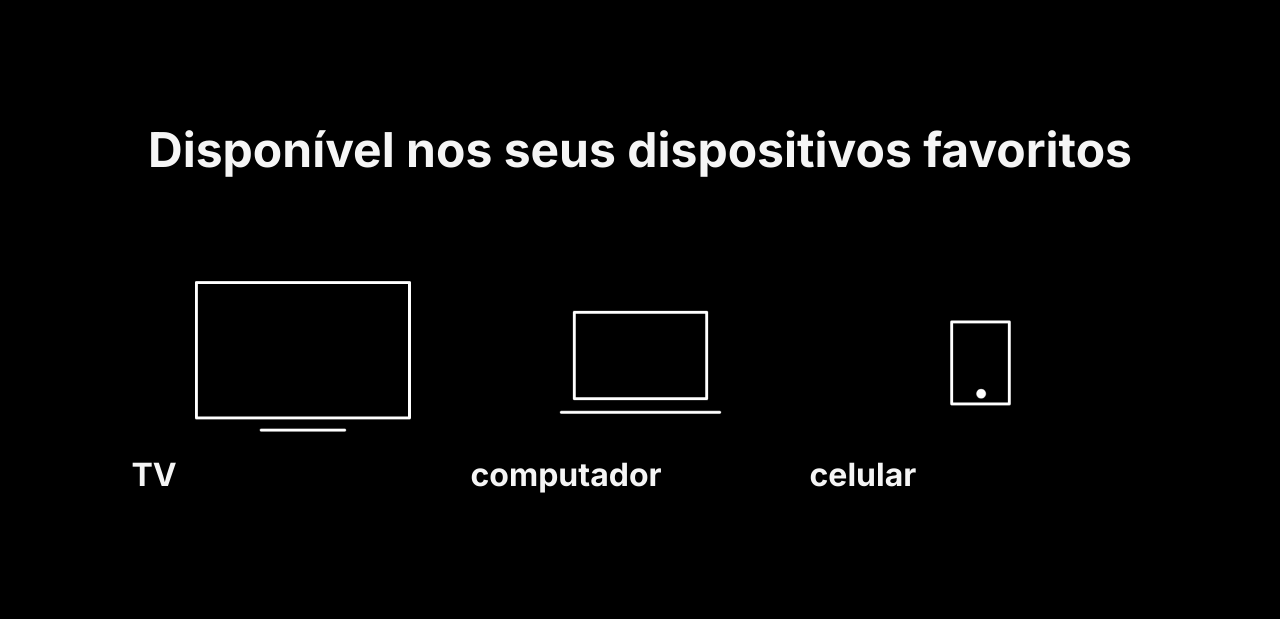
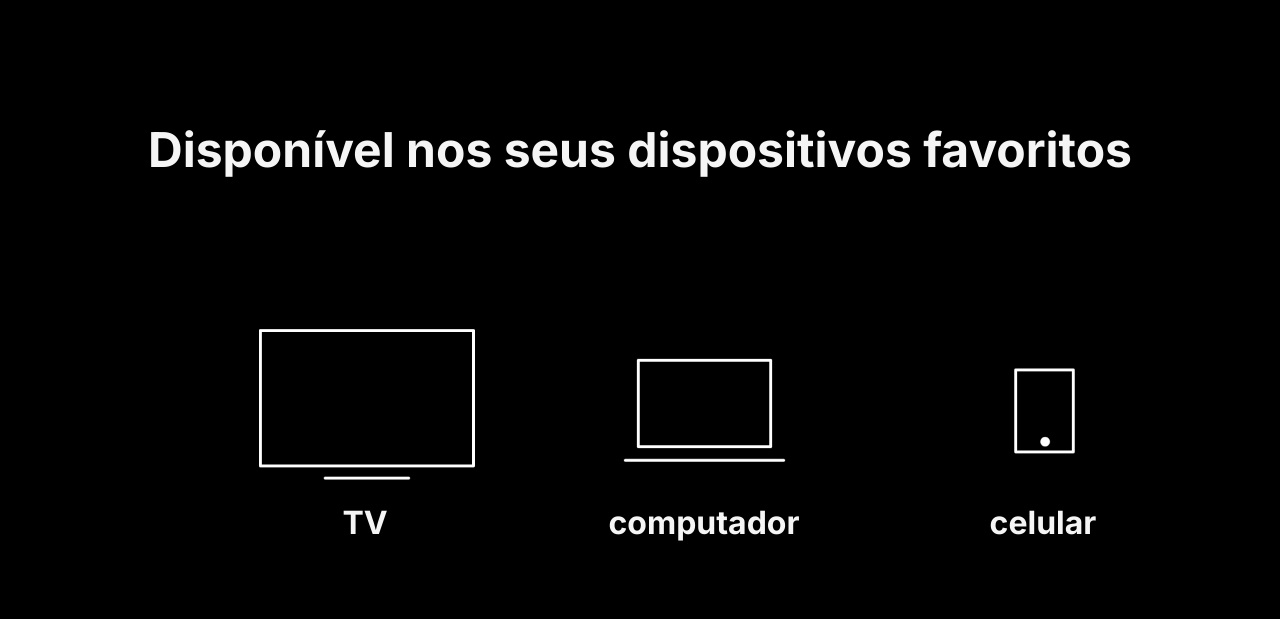
Before and after one commit to edu4rdoviana/AluraPlus, a plain HTML site: page index.html in a window 1280 px wide. Shown: the part 3080-3699 px from the top of the page. Drawn offline with Linux system fonts and the light colour scheme.

Commit message:
alinhamento__terceiro

```diff
--- a/styles.css
+++ b/styles.css
@@ -107,14 +107,14 @@ body{
 }
 
 .terceiro{
-    align-items: center;
+    text-align: center;
 }
 
 .terceiro__lista{
     display:flex;
     justify-content: center;
     list-style-type: none;
-    margin:5em 0;
+    margin:8em 0 0 8em;
 }
 
 .terceiro__titulo{
```
